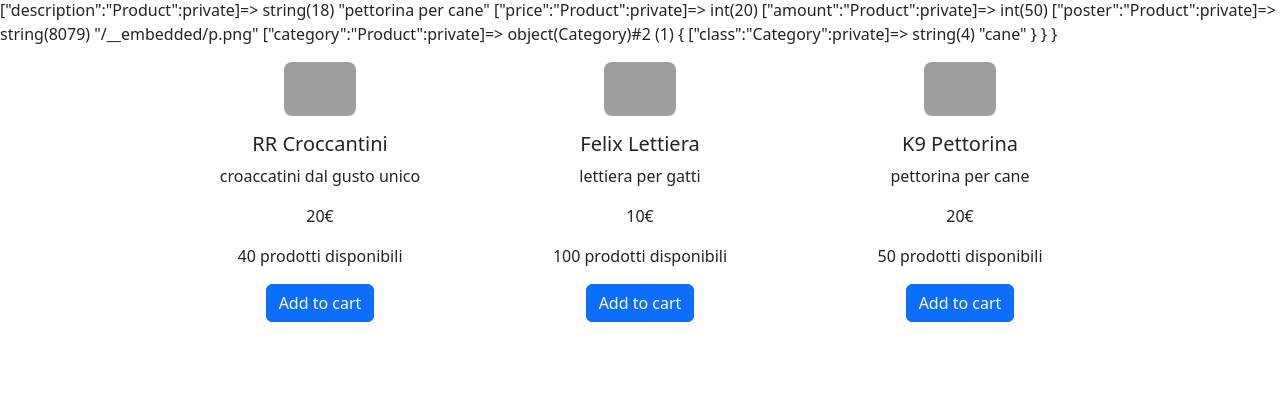
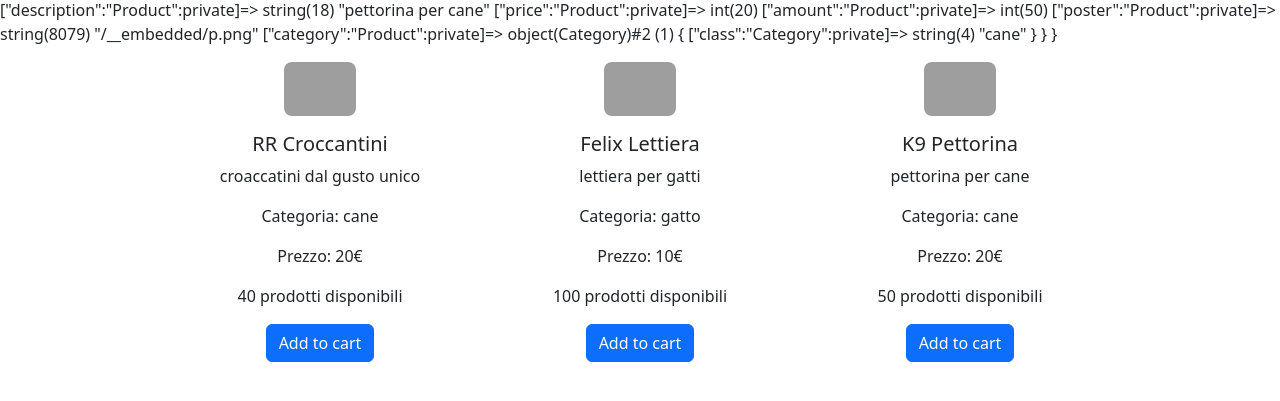
Before and after one commit to MattiaMessana/php-oop-2, a PHP site: page / in a window 1280 px wide. Shown: the part 170-571 px from the top of the page. Run offline with PHP 8.4, Linux system fonts and the light colour scheme; grey boxes are pictures that could not be loaded.

Commit message:
fix: category and other

```diff
--- a/index.php
+++ b/index.php
@@ -67,9 +67,9 @@ var_dump($products);
                             ?>
                         </h5>
                         <p class="card-text"> <?php echo $product->getDescription() ?></p>
-
-                        <p class="card-text"> <?php echo $product->getPrice() . "€" ?></p>
-                        <p class="card-text"> <?php echo $product->getAmount() . " prodotti disponibili" ?></p>
+                        <p class="card-text">Categoria: <?php echo $product->getCategory()?></p>
+                        <p class="card-text">Prezzo: <?php echo $product->getPrice() . "€" ?></p>
+                        <p class="card-text"><?php echo $product->getAmount() . " prodotti disponibili" ?></p>
                         <a href="#" class="btn btn-primary">Add to cart</a>
                     </div>
                 </div>
--- a/models/category.php
+++ b/models/category.php
@@ -4,7 +4,7 @@ class Category  {
     private string $class;
 
     /**
-     * Set the value of name
+     * Set the value of class
      *
      * @return  self
      */
@@ -22,4 +22,9 @@ class Category  {
     {
         return $this->class;
     }
+
+    public function __toString()
+    {
+        return $this->class;
+    }
 }
--- a/models/product.php
+++ b/models/product.php
@@ -61,14 +61,6 @@ class Product {
     }
 
     /**
-     * Get the value of _category
-     */
-    public function get_category()
-    {
-        return $this->category;
-    }
-
-    /**
      * Get the value of description
      */
     public function getDescription()
```
